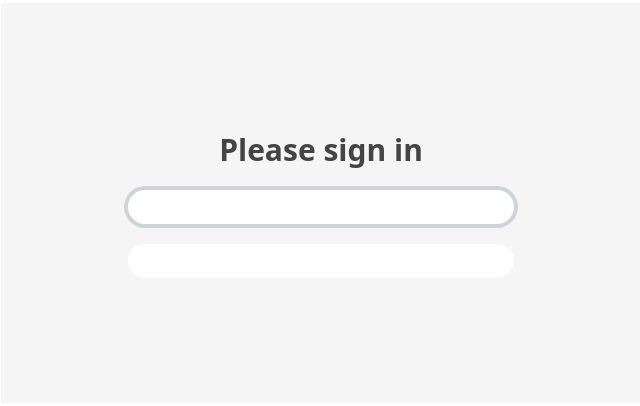
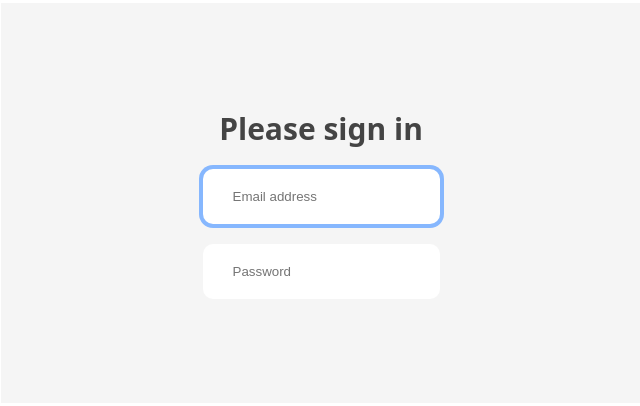
Before and after one commit to Scientific-Research/Sign-in-Form-Exercise-MH, a plain HTML site: page index.html in a window 1280 px wide. Shown: the part 197-603 px from the top of the page, without its empty margins (319-959 px from the left). Drawn offline with Linux system fonts and the light colour scheme.

Commit message:
much better

```diff
--- a/index.html
+++ b/index.html
@@ -17,8 +17,13 @@
     <main>
       <form action="">
         <label for="">Please sign in</label>
-        <input class="email" type="email" autofocus />
-        <input class="password" type="password" />
+        <input
+          class="email"
+          type="email"
+          autofocus
+          placeholder="Email address"
+        />
+        <input class="password" type="password" placeholder="Password" />
       </form>
     </main>
   </body>
--- a/styles.css
+++ b/styles.css
@@ -45,15 +45,17 @@ label {
 input {
   display: block;
   margin-top: 2rem;
-  font-size: 3rem;
-  border-radius: 2rem;
+  /* font-size: 3rem; */
+  border-radius: 1rem;
   border: none;
   outline: 0;
   border-color: #ced4da;
+  padding: 2rem 3rem;
 }
 
 input:focus {
-  border-color: #86b7fe;
-  box-shadow: 0 0 0 4px #ced4da;
+  border-color: #b9d3fa;
+  box-shadow: 0 0 0 4px #86b7fe;
+  /* box-shadow: 0 0 0 4px rgba(24, 117, 255, 0.25); */
   outline: 0;
 }
```
